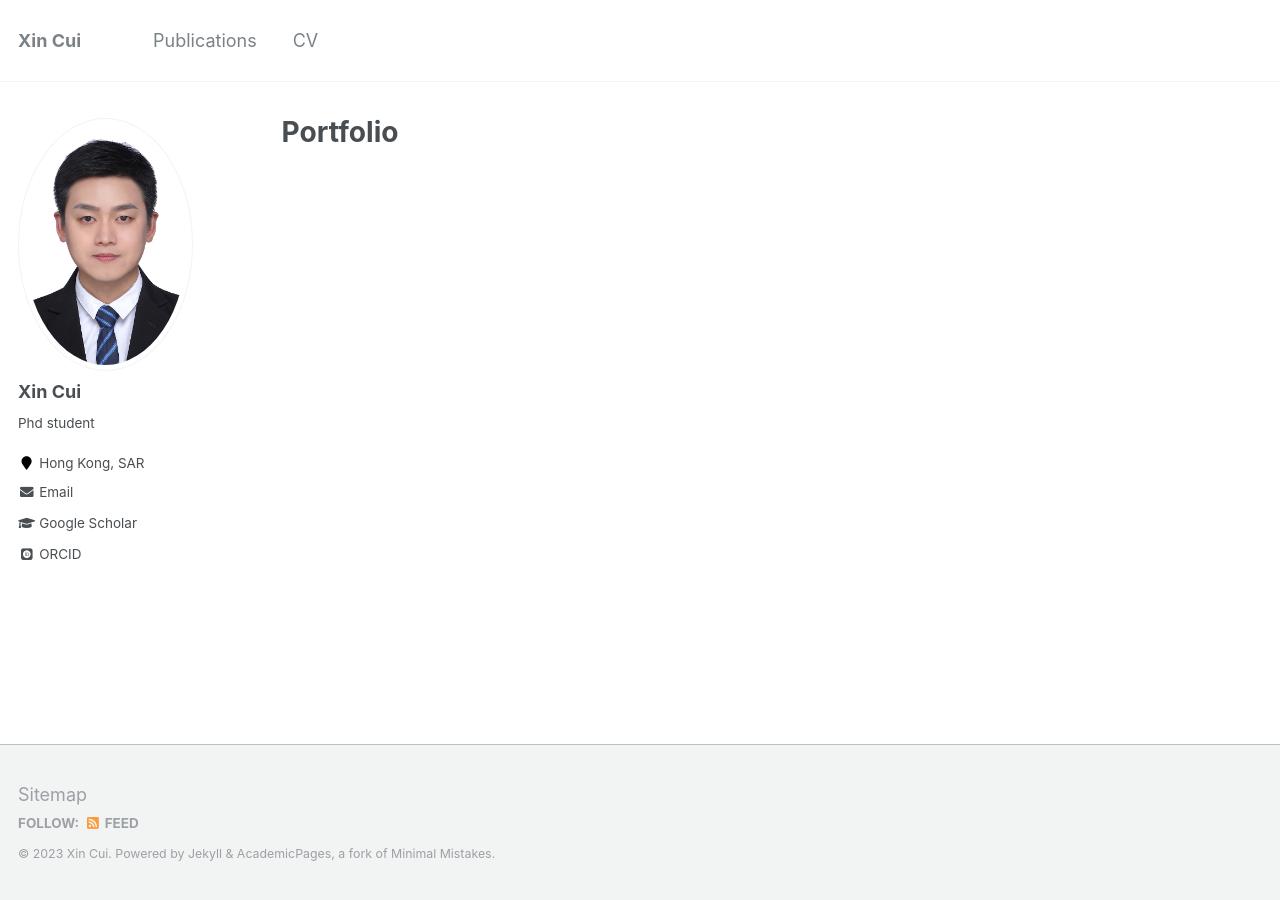
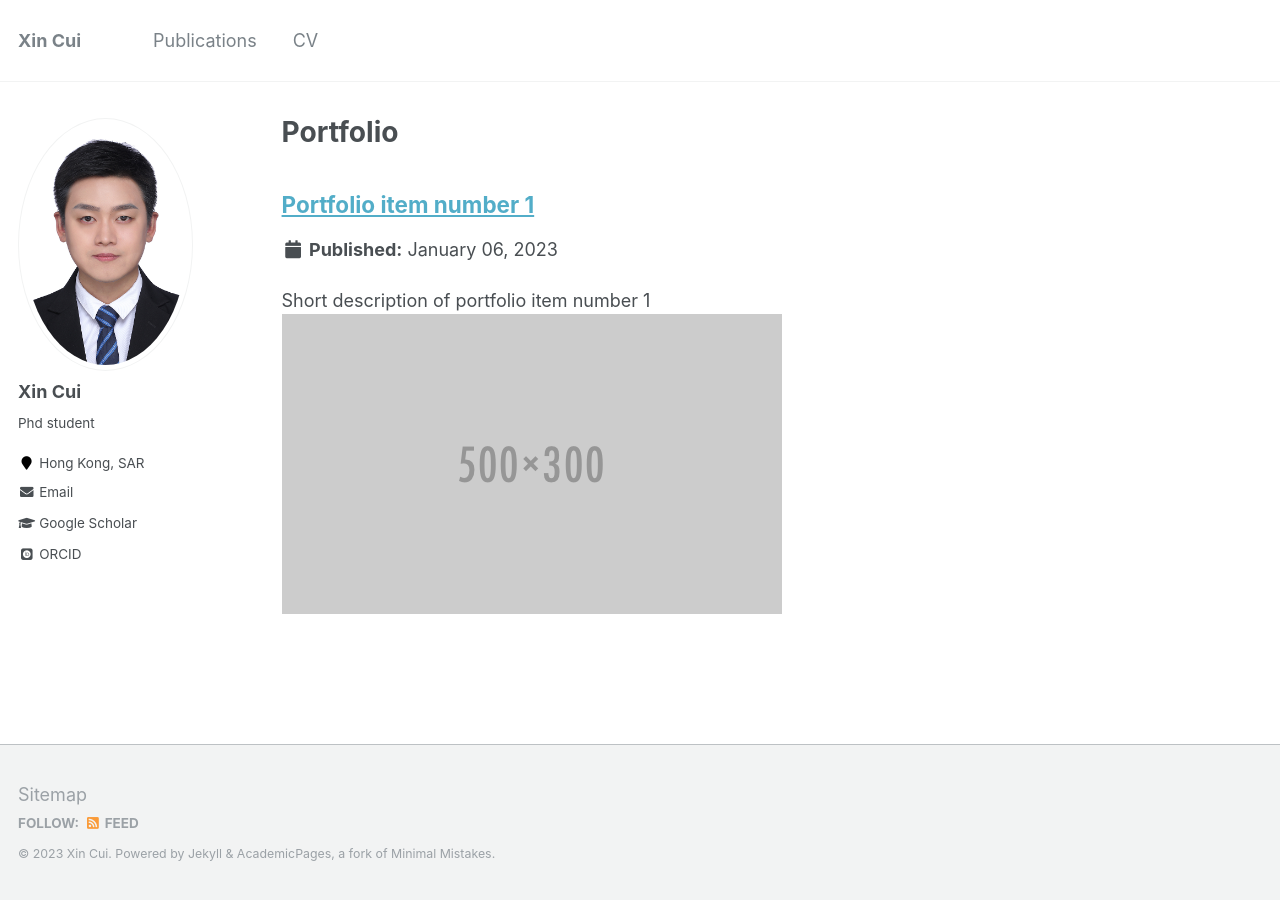
Before and after one commit to CUIXINPOWER/web, a Jekyll site: the page built from _pages/portfolio.html, in a window 1280 px wide. Built offline with Jekyll 4.4.1, drawn with Linux system fonts in a browser that asks for light colours; some web fonts are replaced; part of the change alters nothing that is shown.

Commit message:
Update portfolio-1.md

```diff
--- a/_portfolio/portfolio-1.md
+++ b/_portfolio/portfolio-1.md
@@ -1,2 +1,7 @@
-title: "2022"
-B. Wang and X. Cui, "Nonlinear Modeling Analysis and Arc High-Impedance Faults Detection in Active Distribution Networks With Neutral Grounding via Petersen Coil," in IEEE Transactions on Smart Grid, vol. 13, no. 3, pp. 1888-1898, May 2022, doi: 10.1109/TSG.2022.3147044.
+---
+title: "Portfolio item number 1"
+excerpt: "Short description of portfolio item number 1<br/><img src='/images/500x300.png'>"
+collection: portfolio
+---
+
+This is an item in your portfolio. It can be have images or nice text. If you name the file .md, it will be parsed as markdown. If you name the file .html, it will be parsed as HTML.
```
